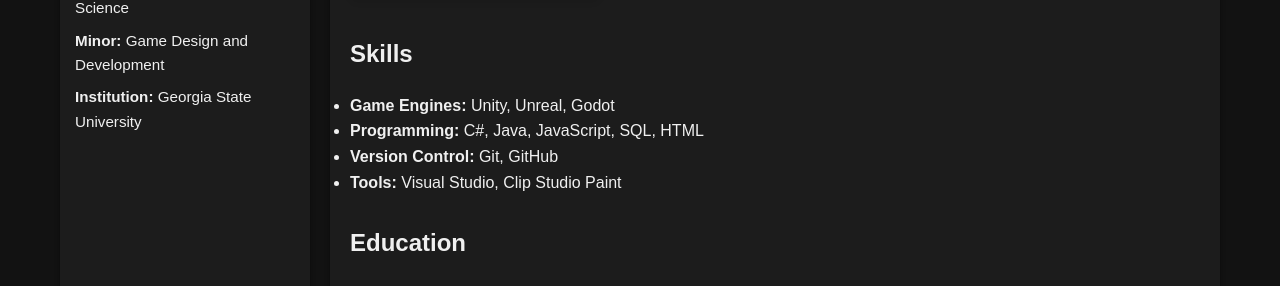
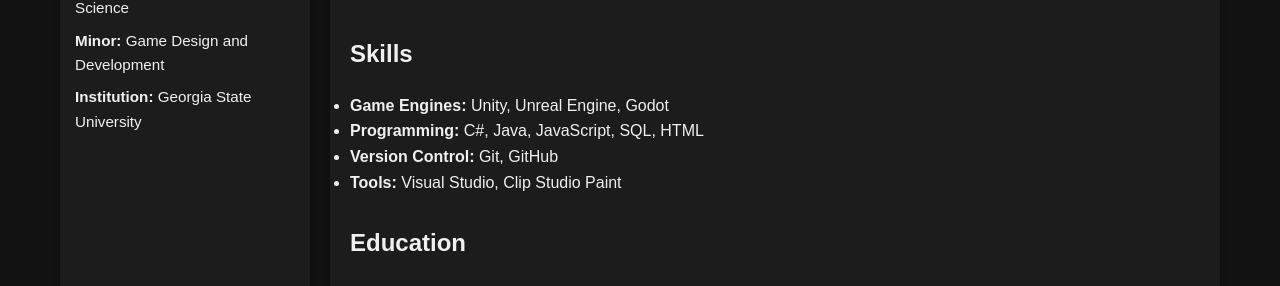
Before and after one commit to Zeroscapez/Zeroscapez.github.io, a Jekyll site: the page built from About/about.md, in a window 1280 px wide and 900 px high, scrolled down 464 px. Shown: the part 163-449 px from the top of the window. Built offline with Jekyll 4.4.1, drawn with Linux system fonts in a browser that asks for light colours.

Commit message:
updated links

```diff
--- a/About/about.md
+++ b/About/about.md
@@ -15,7 +15,7 @@
 On this site, you will find a curated selection of my **game development projects**, a showcase of my  technical skills, and insights into my professional journey. Whether designing **innovative gameplay mechanics**, building **immersive environments**, or **optimizing performance**, I thrive on transforming creative ideas into engaging interactive experiences. <br><br>
 
 ## Skills
-- **Game Engines:** Unity, Unreal, Godot
+- **Game Engines:** Unity, Unreal Engine, Godot
 - **Programming:** C#, Java, JavaScript, SQL, HTML
 - **Version Control:** Git, GitHub
 - **Tools:** Visual Studio, Clip Studio Paint
--- a/_layouts/default.html
+++ b/_layouts/default.html
@@ -18,7 +18,7 @@
                     <ul>
                         <li><a href="{{ '/' | relative_url }}">Home</a></li>
                         <li><a href="{{ '/about' | relative_url }}">About Me</a></li>
-                        <li><a href="{{ 'https://ultima2b.itch.io' | relative_url }}" target="_blank"
+                        <li><a href="{{ 'https://crestoriashiro.itch.io/' | relative_url }}" target="_blank"
                                 rel="noopener noreferrer">itch.io</a></li>
                         <li><a href="https://github.com/Zeroscapez" target="_blank" rel="noopener noreferrer">GitHub</a>
                         </li>
```
